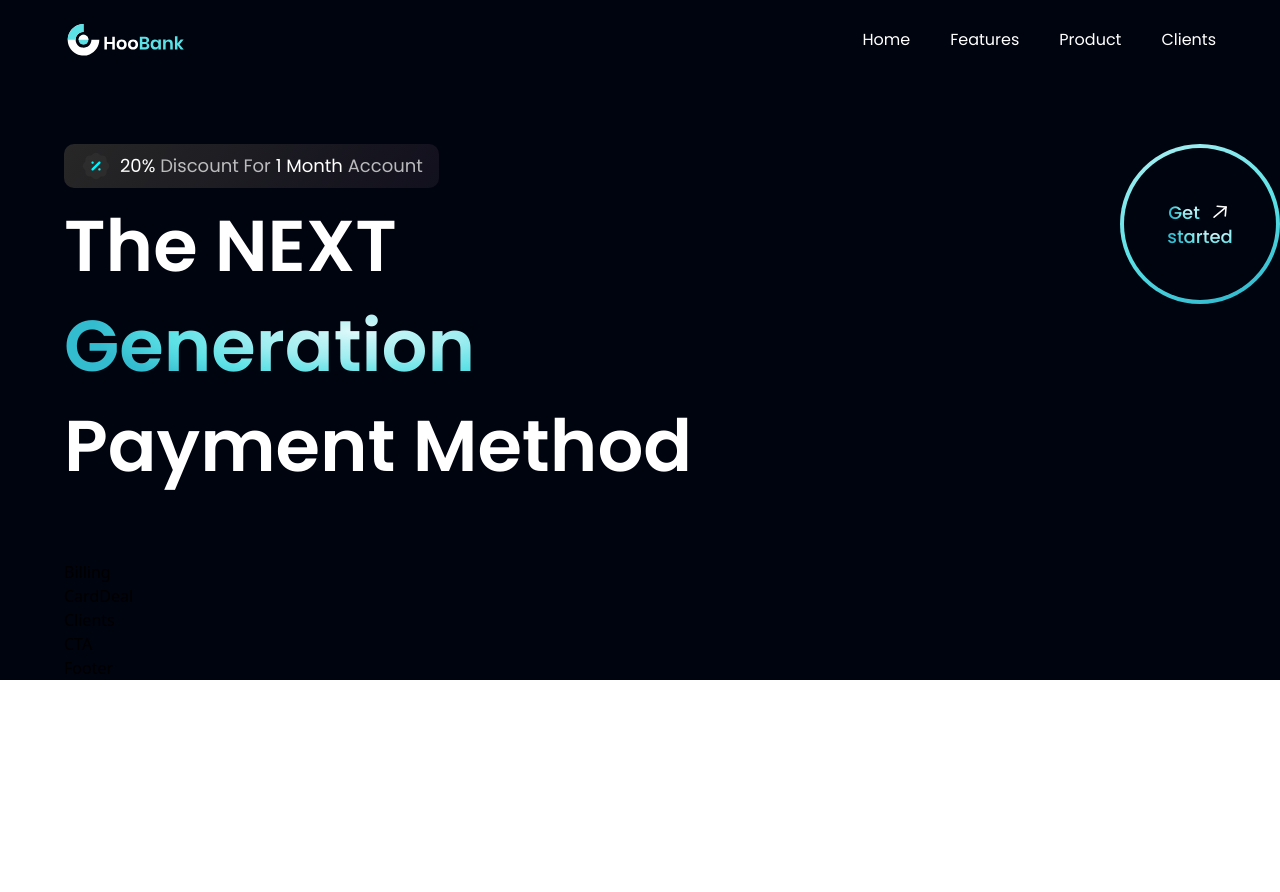
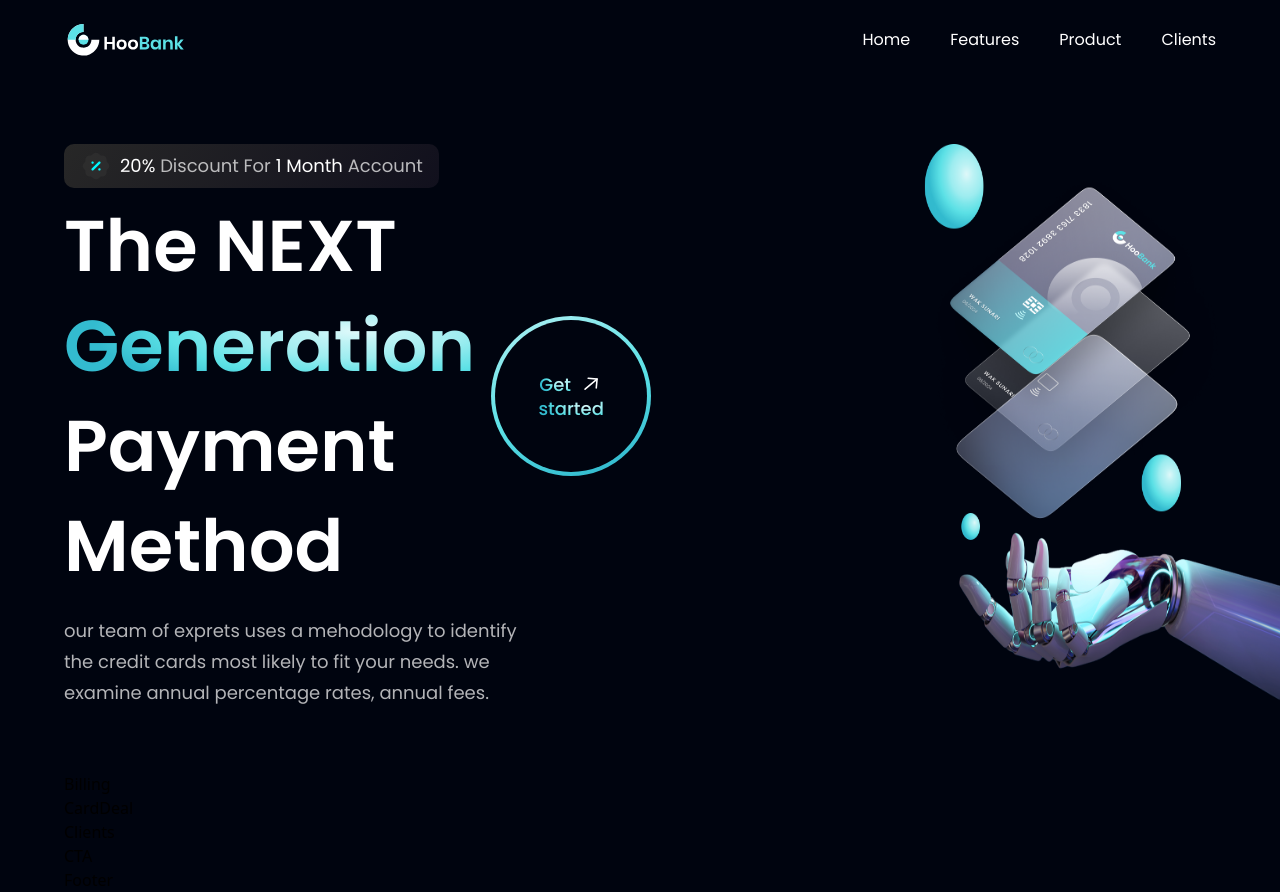
Before and after one commit to AMJchamod/Mordern_Bank_Ui_React-Vite-Tailwind, a React (Vite) app: page / in a window 1280 px wide. Before the commit the page ends 800 px from the top, so only its background shows below. Built offline with nearby package versions, Linux system fonts and the light colour scheme.

Commit message:
hero section done

```diff
--- a/src/components/Getstared.jsx
+++ b/src/components/Getstared.jsx
@@ -2,8 +2,8 @@ import { arrowUp } from '../assets';
 import styles from '../style';
 
 const Getstared = () => (
-    <div className={`${styles.flexcenter} w-[160px] p-1 h-[160px] bg-blue-gradient rounded-full cursor-pointer`}>
-        <div className={`${styles.flexCenter} rounded-full bg-primary w-full h-full flex-col`}>
+    <div className={`${styles.flexcenter} w-[160px] p-1 h-[160px] bg-blue-gradient rounded-full cursor-pointer mr-40`}>
+        <div className={`${styles.flexCenter} rounded-full bg-primary w-full h-full flex-col `}>
             <div className={`${styles.flexCenter} flex-row`}>
             <p className='font-poppins font-medium text-[18px] leading-[23px]'>
                     <span className='text-gradient'>Get </span>
--- a/src/components/Hero.jsx
+++ b/src/components/Hero.jsx
@@ -1,30 +1,39 @@
-import React from 'react'
+import React from 'react';
 import styles from '../style';
 import { discount, robot } from '../assets';
 import Getstared from './Getstared';
 
-
-
-const Hero = () => (                                          //i just use  custom styles in here
-  <section id='home' className={`flex md:flex-row flex-col ${styles.paddingY} `}>
+const Hero = () => (
+  <section id='home' className={`flex md:flex-row flex-col ${styles.paddingY}`}>
     <div className={`flex-1 ${styles.flexStart} flex-col xl:px-0 sm:px-16 px-6`}>
       <div className={`flex flex-row items-center py-[6px] px-4 bg-discount-gradient rounded-[10px] mb-2`}>
-        <img src={discount} alt='discount' className='w-[32px] h-[32px]'></img>
+        <img src={discount} alt='discount' className='w-[32px] h-[32px]' />
         <p className={`${styles.paragraph} ml-2`}>
           <span className="text-white">20%</span>
           <span> Discount For{' '}</span>
-          <span className="text-white"> 1 Month</span>
+          <span className="text-white">1 Month</span>
           <span> Account</span>
         </p>
       </div>
       <div className="flex flex-row justify-between items-center w-full">
-        <h1 className='flex-1 font-poppins font-semibold ss:text-[72px]  text-[52px] text-white ss:leading-[100px] leading-[75px]'>The NEXT<br className='sm:block hidden' /> {""} <span className='text-gradient'>Generation</span><br /> Payment Method</h1>
+        <h1 className='flex-1 font-poppins font-semibold ss:text-[72px] text-[52px] text-white ss:leading-[100px] leading-[75px]'>
+          The NEXT<br className='sm:block hidden' /> {""} <span className='text-gradient'>Generation</span><br /> Payment Method
+        </h1>
+        <div className=' ml-4 ss:flex hidden md:mr-4 '>
+          <Getstared />
+        </div>
+
       </div>
+      <p className={`${styles.paragraph} max-w-[470px] mt-5`}>
+        our team of exprets uses a mehodology to identify  the credit cards most likely to fit your needs. we examine  annual percentage rates, annual fees.
+      </p>
+
     </div>
-    <Getstared/>
+    <div>
+    <img src={robot} alt='robot' className="w-[100%] h-[100%] relative z-[5]" />
+    </div>
+
   </section>
+);
 
-
-)
-
-export default Hero
+export default Hero;
```
